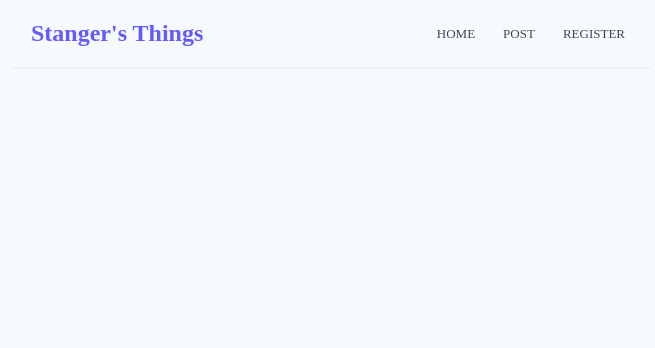
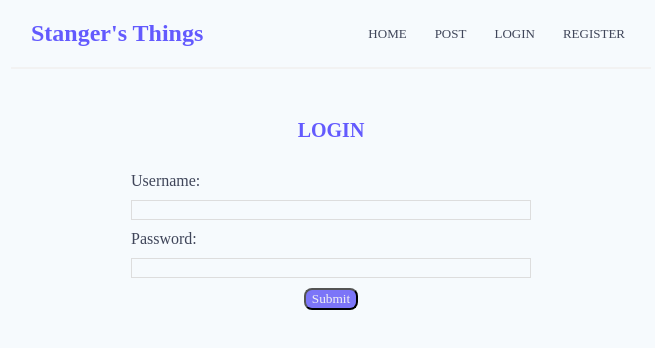
Before and after one commit to jy-bonilla/strangers-things, a React (Create React App) app: page /Login in a window 1280 px wide. Shown: the top 348 px of the page, without its empty margins (309-964 px from the left). Built offline with nearby package versions, Linux system fonts and the light colour scheme.

Commit message:
added Login Component

```diff
--- a/src/App.js
+++ b/src/App.js
@@ -2,6 +2,7 @@ import { BrowserRouter as Router, Route, Switch } from 'react-router-dom';
 import Navbar from "./components/Navbar";
 import Home from './components/Home';
 import Post from "./components/Post";
+import Login from './components/Login';
 import Register from "./components/Register";
 
 
@@ -19,6 +20,9 @@ function App() {
             <Route path="/Post">
               <Post />
             </Route>
+            <Route path="/Login">
+              <Login />
+            </Route>
             <Route path="/Register">
               <Register />
             </Route>
--- /dev/null
+++ b/src/components/Login.js
@@ -0,0 +1,50 @@
+import React, { useState } from "react";
+
+
+const Login = () => {
+    const [username, setUsername] = useState('');
+    const [password, setPassword] = useState('');
+
+    const handleSubmit = (event) => {
+
+        //prevents page from being submitted
+        event.preventDefault()
+        // console.log('username: ', username);
+        // console.log('password: ', password);
+
+        //Register a user by submitting form info to POST /api/COHORT-NAME/users/register
+
+        fetch('https://strangers-things.herokuapp.com/api/2110-vpi-web-pt-resources/users/login', {
+            method: "POST",
+            headers: {
+                'Content-Type': 'application/json'
+            },
+            body: JSON.stringify({
+                user: {
+                    username: username,
+                    password: password
+                }
+            })
+        }).then(response => response.json())
+            .then(result => {
+                console.log(result);
+            })
+            .catch(console.error);
+    }
+
+    return (
+        <div className="navbar-container" id='container'>
+            <div className="navbar-register" id='navbar'>
+                <h2>LOGIN</h2>
+            </div>
+            <form onSubmit={handleSubmit}>
+                <label htmlFor='username'>Username:</label>
+                <input type='text' required name='username' value={username} onChange={(event) => setUsername(event.target.value)} />
+                <label htmlFor='password'>Password:</label>
+                <input type='password' required minLength='4' name='password' value={password} onChange={(event) => setPassword(event.target.value)} />
+                <button type='submit'>Submit</button>
+            </form>
+        </div>
+    )
+}
+export default Login;
--- a/src/components/Navbar.js
+++ b/src/components/Navbar.js
@@ -7,7 +7,7 @@ const Navbar = () => {
             <div className="links">
                 <Link to="/">HOME</Link>
                 <Link to="/Post">POST</Link>
-                {/* <a href="/Login">LOGIN</a> */}
+                <Link to="/LogIn">LOGIN</Link>
                 <Link to="/Register">REGISTER</Link>
             </div>
         </nav>
--- a/src/components/Register.js
+++ b/src/components/Register.js
@@ -1,5 +1,5 @@
-import React, { useEffect, useState } from "react";
-import ReactDOM from 'react-dom';
+import React, { useState } from "react";
+
 
 const Register = () => {
     const [username, setUsername] = useState('');
@@ -7,39 +7,43 @@ const Register = () => {
     const [passwordCon, setPasswordCon] = useState('');
 
     const handleSubmit = (event) => {
+
+        //prevents page from being submitted
         event.preventDefault()
-        console.log('username: ', username);
-        console.log('password: ', password);
-        console.log('passwordCon:', passwordCon)
-        setUsername('');
-        setPassword('');
-        setPasswordCon('')
-    }
+        // console.log('username: ', username);
+        // console.log('password: ', password);
+        // console.log('passwordCon:', passwordCon)
 
-    const handleChange = (event) => {
-        setUsername(event.target.value);
-    }
-    //Register a user by submitting form info to POST /api/COHORT-NAME/users/register
-    // fetch('https://strangers-things.herokuapp.com/api/2110-vpi-web-pt-resources/users/register', {
-    //     method: "POST",
-    //     headers: {
-    //         'Content-Type': 'application/json'
-    //     },
-    //     body: JSON.stringify({
-    //         user: {
-    //             username: username,
-    //             password: password
-    //         }
-    //     })
-    // }).then(response => response.json())
-    //     .then(result => {
-    //         console.log(result);
-    //     })
-    //     .catch(console.error);
+        //checks to make sure password and passwordConfirmation match => fetch call else deny fetch call
+        if (password !== passwordCon) {
+            alert("Passwords don't match!");
+        } else {
 
 
+            //Register a user by submitting form info to POST /api/COHORT-NAME/users/register
 
+            fetch('https://strangers-things.herokuapp.com/api/2110-vpi-web-pt-resources/users/register', {
+                method: "POST",
+                headers: {
+                    'Content-Type': 'application/json'
+                },
+                body: JSON.stringify({
+                    user: {
+                        username: username,
+                        password: password
+                    }
+                })
+            }).then(response => response.json())
+                .then(result => {
+                    console.log(result);
+                    //saves the token from the api to a const and saves it on localStorage
+                    const { token } = result.data;
+                    localStorage.setItem('token', token);
 
+                })
+                .catch(console.error);
+        }
+    }
 
     return (
         <div className="navbar-container" id='container'>
@@ -48,11 +52,11 @@ const Register = () => {
             </div>
             <form onSubmit={handleSubmit}>
                 <label htmlFor='username'>Username:</label>
-                <input type='text' name='username' value={username} onChange={handleChange} />
+                <input type='text' required name='username' value={username} onChange={(event) => setUsername(event.target.value)} />
                 <label htmlFor='password'>Password:</label>
-                <input type='password' name='password' value={password} onChange={(event) => setPassword(event.target.value)} />
+                <input type='password' required minLength='4' name='password' value={password} onChange={(event) => setPassword(event.target.value)} />
                 <label htmlFor='password-confirm'>Confirm Password:</label>
-                <input type='password' name='password-confirm' value={password} onChange={(event) => setPasswordCon(event.target.value)} />
+                <input type='password' required minLength='4' name='password-confirm' value={passwordCon} onChange={(event) => setPasswordCon(event.target.value)} />
                 <button type='submit'>Submit</button>
             </form>
         </div>
```
